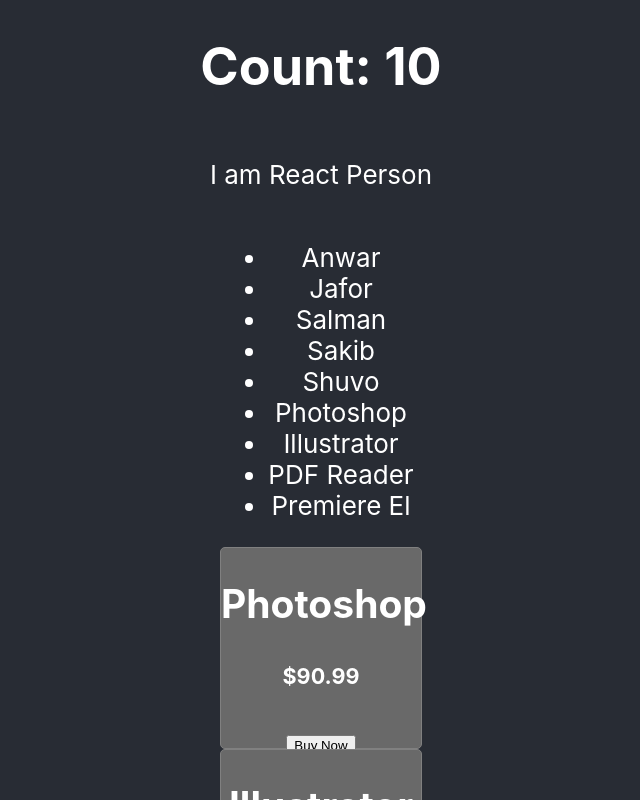
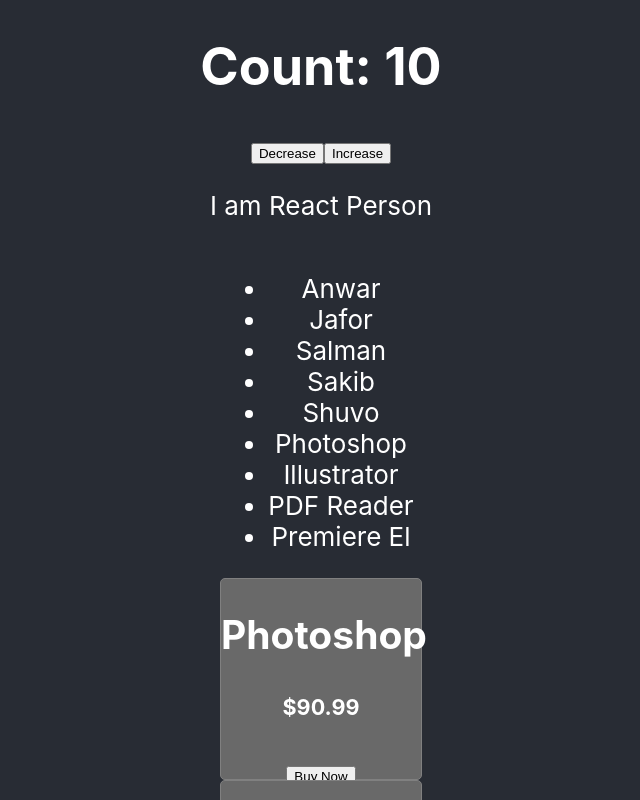
Before and after one commit to ariful4966/programmingHero-course-revesion, a React (Create React App) app: page / in a window 1280 px wide. Shown: the top 800 px of the page, without its empty margins (319-959 px from the left). Built offline with nearby package versions, Linux system fonts and the light colour scheme.

Commit message:
component state hook and set state method 32.11

```diff
--- a/src/App.js
+++ b/src/App.js
@@ -33,11 +33,14 @@
     </div>
   );
 }
-function Counter(){
+function Counter() {
   const [count, setCount] = useState(10);
-  return(
+  const handleIncrease = () => setCount(count + 1);
+  return (
     <div>
       <h1>Count: {count}</h1>
+      <button onMouseMove={() => setCount(count - 1)}>Decrease</button>
+      <button onMouseUp={() => setCount(count + 1)}>Increase</button>
     </div>
   )
 }
```
